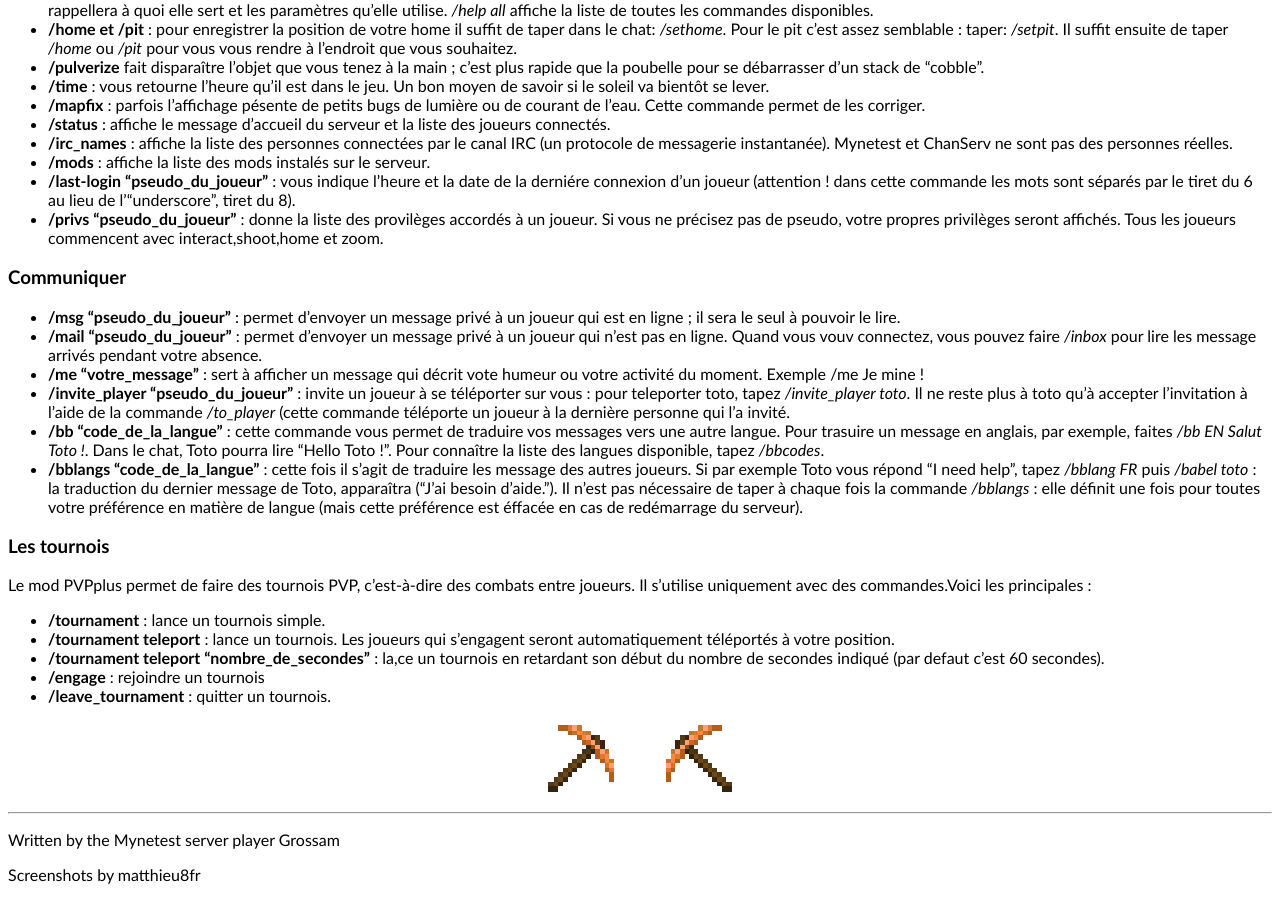
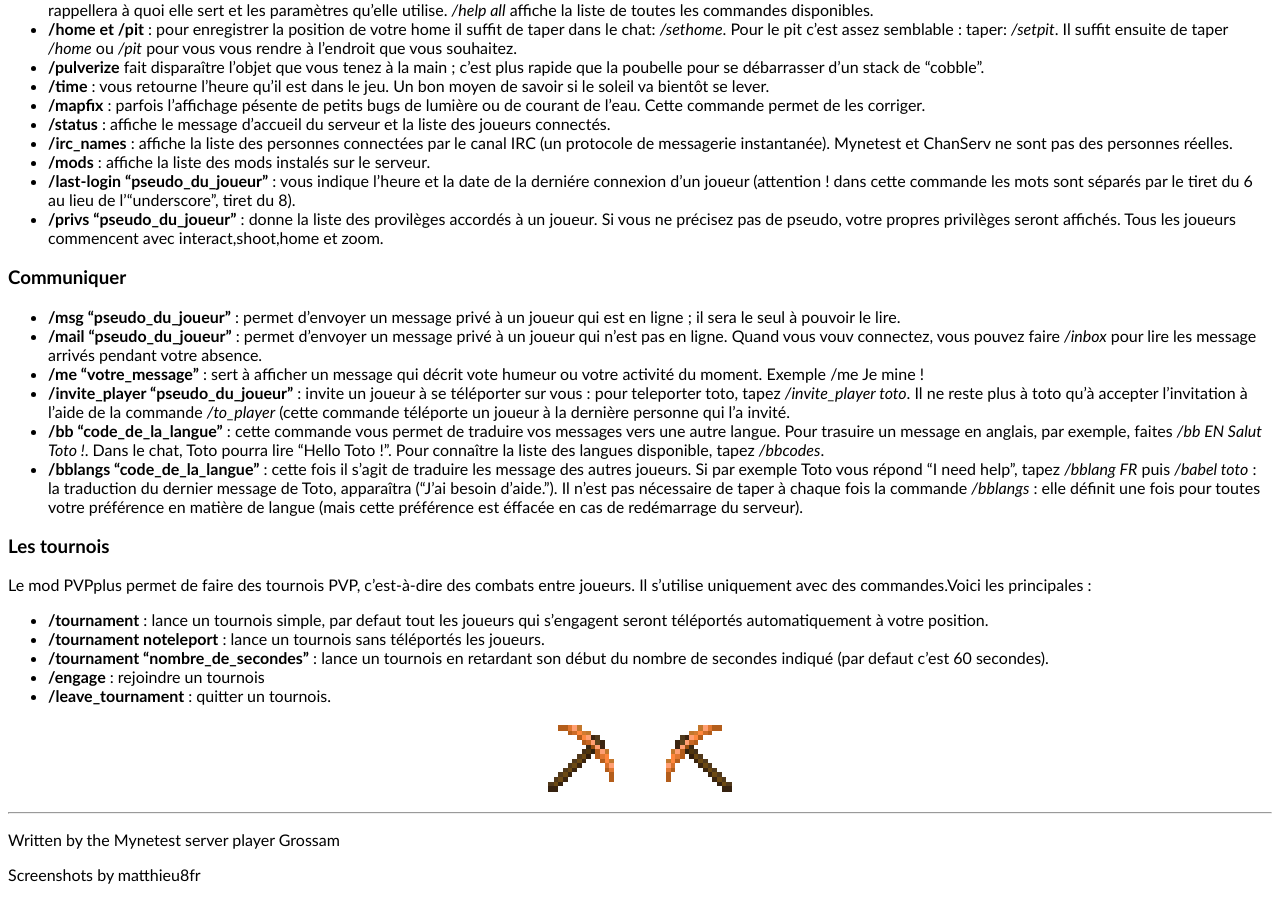
Before and after one commit to MT-Eurythmia/Eurythmia-website, a Jekyll site: the page built from premiers_pas.md, in a window 1280 px wide and 900 px high, scrolled down 22562 px. Built offline with Jekyll 4.4.1, drawn with Linux system fonts in a browser that asks for light colours.

Commit message:
Update premiers_pas.md
mise à jours des commande PvPplus

```diff
--- a/premiers_pas.md
+++ b/premiers_pas.md
@@ -439,9 +439,9 @@
 ### Les tournois ###
 Le mod PVPplus permet de faire des tournois PVP, c'est-à-dire des combats entre joueurs. Il s'utilise uniquement avec des commandes.Voici les principales :
 
-* **/tournament** : lance un tournois simple.
-* **/tournament teleport** : lance un tournois. Les joueurs qui s'engagent seront automatiquement téléportés à votre position.
-* **/tournament teleport "nombre_de_secondes"** : la,ce un tournois en retardant son début du nombre de secondes indiqué (par defaut c'est 60 secondes).
+* **/tournament** : lance un tournois simple, par defaut tout les joueurs qui s'engagent seront téléportés automatiquement à votre position.
+* **/tournament noteleport** : lance un tournois sans téléportés les joueurs.
+* **/tournament "nombre_de_secondes"** : lance un tournois en retardant son début du nombre de secondes indiqué (par defaut c'est 60 secondes).
 * **/engage** : rejoindre un tournois
 * **/leave_tournament** : quitter un tournois.
 
```
